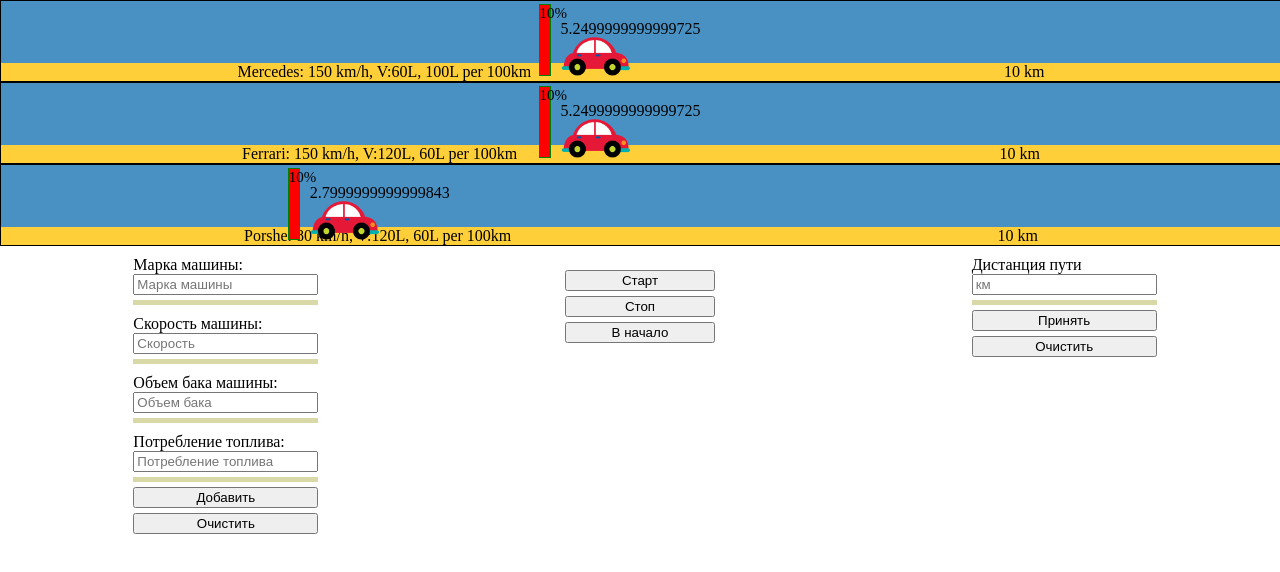
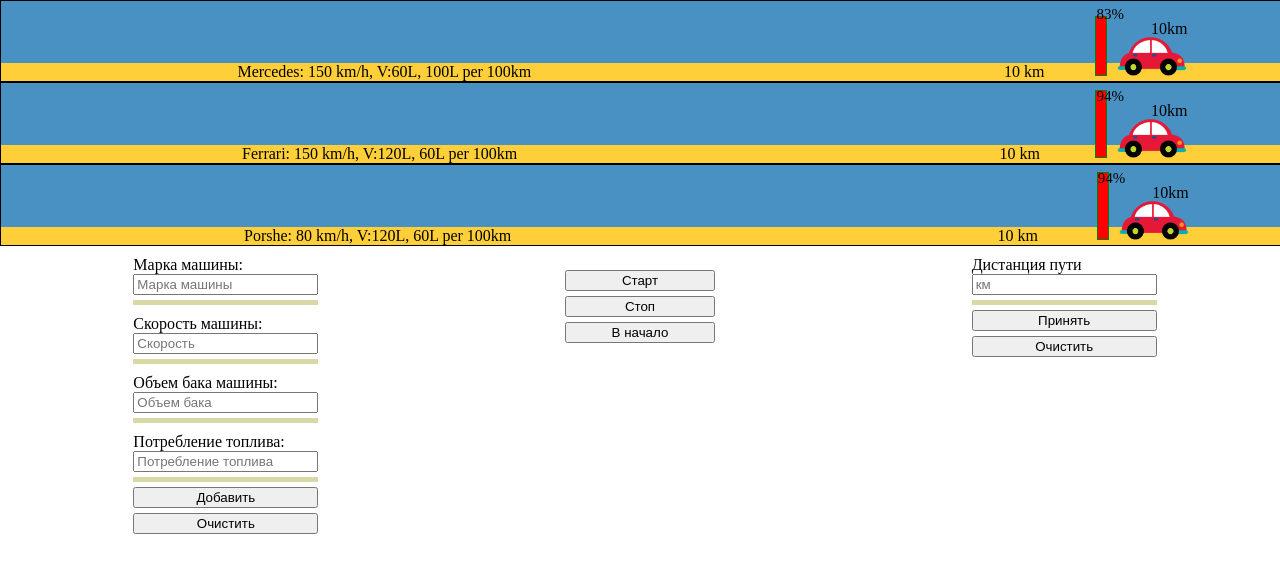
Before and after one commit to ArthurBetsa/objectsCars, a plain HTML site: page index.html in a window 1280 px wide. Both pictures are taken after a click on the button "Старт". Drawn offline with Linux system fonts and the light colour scheme.

Commit message:
added visual changing moving cars

```diff
--- a/main.js
+++ b/main.js
@@ -28,6 +28,7 @@ class RacingTrace {
 
   start(traceWidth) {
 
+
     this.cars.forEach(car => {
       if (document.querySelector(`#car_${car.id}`) != null) {
         car.spended = 0;
@@ -36,13 +37,10 @@ class RacingTrace {
 
           car.move();
           if (car.isFinished()) {
-            console.log(car.mark + ": " + car.spended + "  pos: " + car.position);
-            console.log(car.lace);
             clearInterval(car.carMoving);
           }
-        }, 10);
+        }, 1);
       }
-
     });
 
 
@@ -51,8 +49,6 @@ class RacingTrace {
   stop() {
     this.cars.forEach(car => clearInterval(car.carMoving));
     this.cars.forEach(car => {
-      console.log(car.mark + ": " + car.spended);
-
     });
 
   }
@@ -76,27 +72,28 @@ class Car {
     this.capacity = capacity || 50;
     this.consumption = consumption || 10;
     this.id = `f${(~~(Math.random() * 1e8)).toString(16)}`;
-    this.position = 0;
-    this.spended = null;
-    this.lace = 0;
-    this.pased = 0;
+    this.position = null;
+    this.pased = null;
+    this.spent = null;
+    this.left = null;
 
   }
 
   move() {
-    this.position += this.speed / (racingTrace.distance * 100);
-    this.capacity -= this.consumption / this.speed;
-    this.spended = (((this.consumption / (racingTrace.distance))));
-    this.lace++;
-    this.pased += this.position/8;
+    this.position += this.speed / (racingTrace.distance * 10);
+    this.pased = ((this.position / 8.5) * (racingTrace.distance / 10));
+    this.spent = (this.pased * (this.consumption / 100));
+    this.left = this.capacity - this.spent;
+
 
     document.querySelector(`#car_${this.id}`).style.left = this.position + "%";
-    document.querySelector(`#car_${this.id}> .car > span`).innerHTML = this.position/8 ;
-
+    document.querySelector(`#car_${this.id} > .fuel`).style.height = `${100 * (this.left / this.capacity)}%`;
+    document.querySelector(`#car_${this.id}> .car > span`).innerHTML = Math.floor(this.pased);
+    document.querySelector(`#car_${this.id}> .fuel > span`).innerHTML = `${Math.floor(100 * (this.left / this.capacity))}%`;
   }
 
   isFinished() {
-    return this.position > 80;  //racingTrace.traceWidth;
+    return this.position > 85;  //racingTrace.traceWidth;
 
   }
 }
@@ -113,8 +110,8 @@ class RenderingCar {
     let carHtml = `<div class="road">
        <div class="cars" id="car_${this.car.id}">
        <div  class="fuelValue"></div>
-       <div class="fuel">10%</div>
-       <div  class="car"><span>0</span></div>
+       <div class="fuel"><span>100%</span></div>
+       <div  class="car"><span>0</span>km</div>
        </div>
        <div class="trace">
        <div class="aboutCar">
--- a/style.css
+++ b/style.css
@@ -49,7 +49,10 @@ body {
     height: 100%;
     background-color: red;
 }
-
+.fuel > span{
+    position: absolute;
+    top: 0px;
+}
 .fuelValue {
     position: absolute;
     top: 0px;
```
